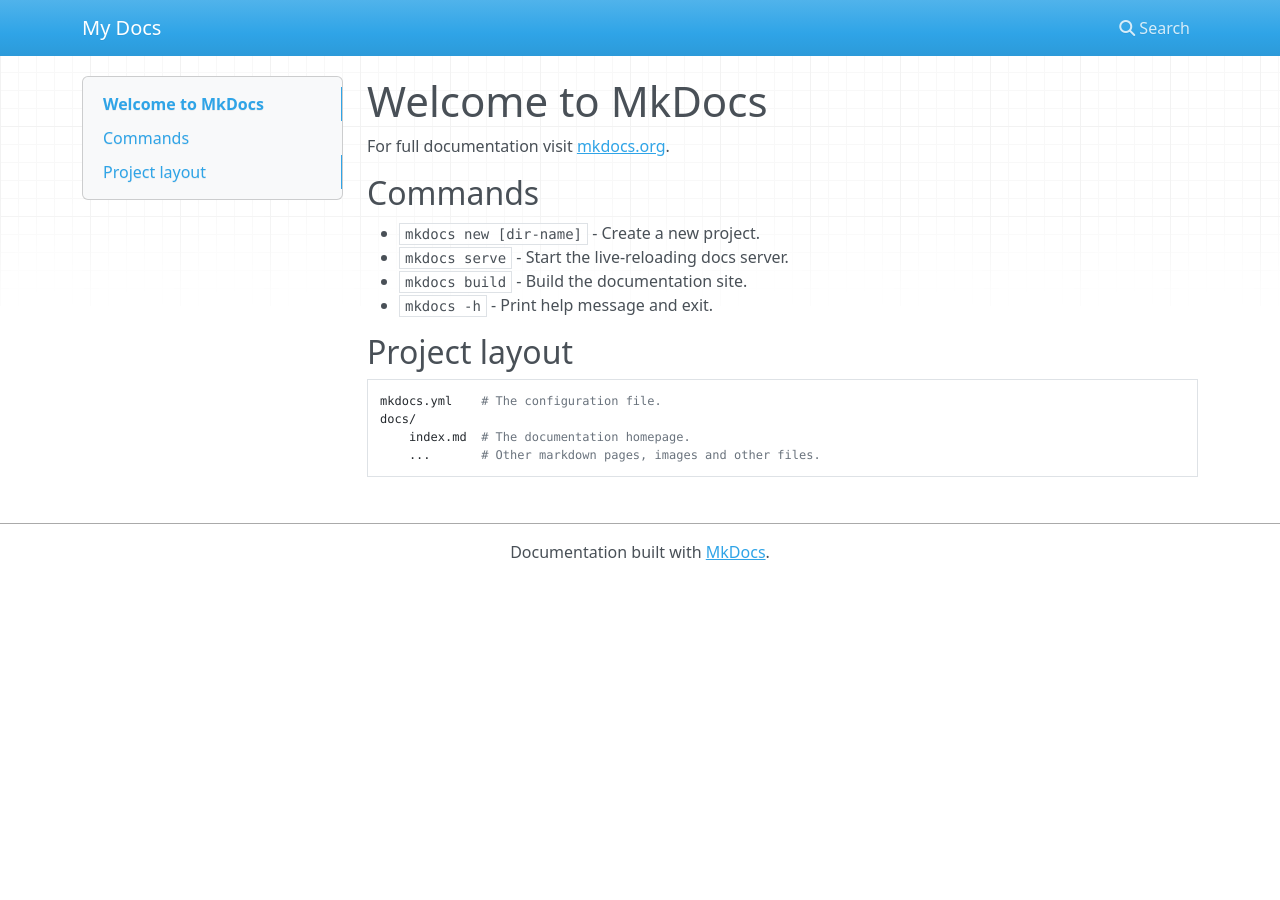
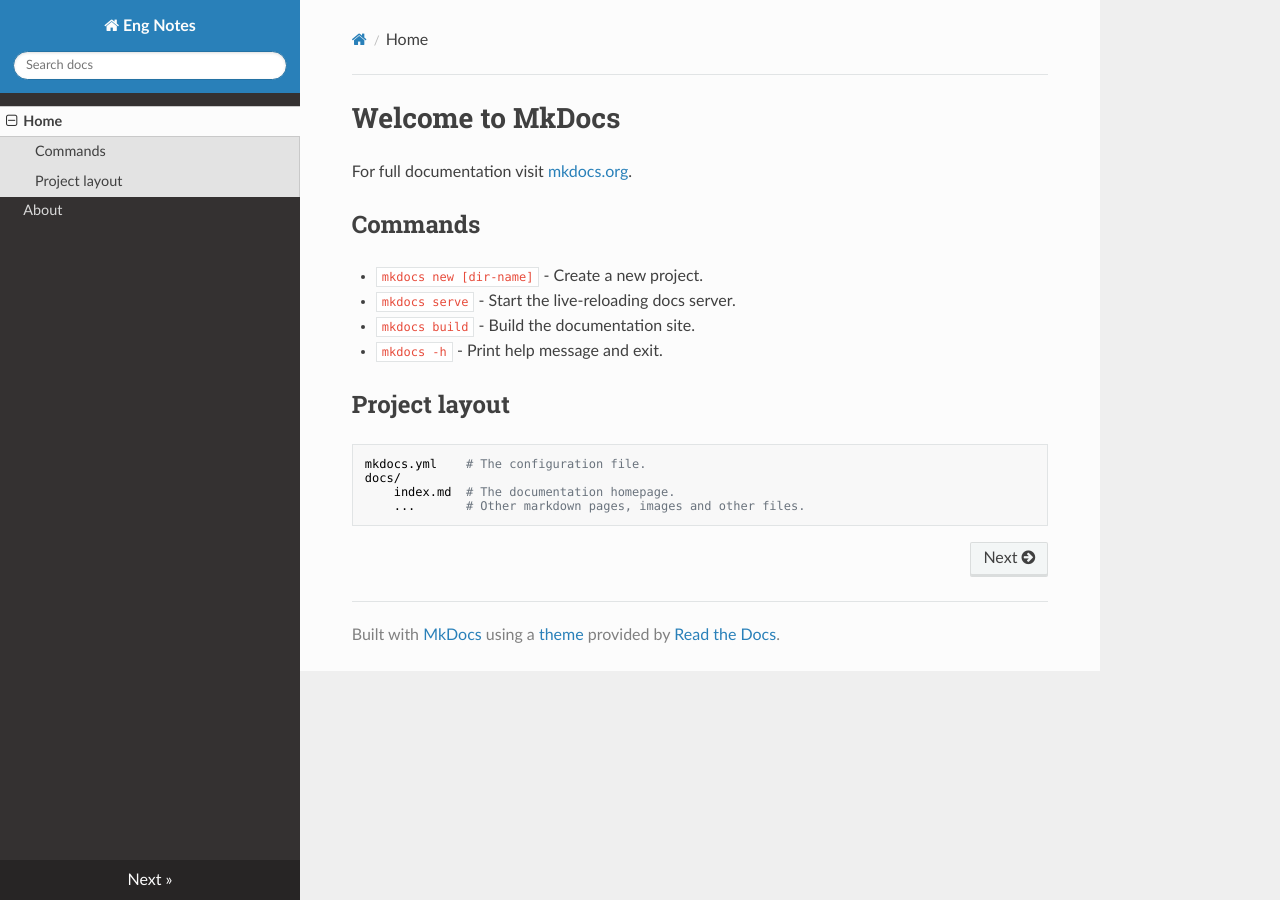
Before and after one commit to marcosvlima/eng-notes, an MkDocs documentation site: the page built from docs/index.md, in a window 1280 px wide. Built offline with MkDocs 1.6.1, drawn with Linux system fonts in a browser that asks for light colours; nearby versions of some CDN libraries.

Commit message:
Setup mkdocs to dev

```diff
--- a/mkdocs.yml
+++ b/mkdocs.yml
@@ -1 +1,6 @@
-site_name: My Docs
+site_name: Eng Notes
+site_url: https://marcosvlima-norecords.com/
+nav:
+  - Home: index.md
+  - About: about.md
+theme: readthedocs
```
Also changed, not shown: docs/about.md (added, +54 -0 lines), docs/img/favicon.ico (added), 1 other file.
